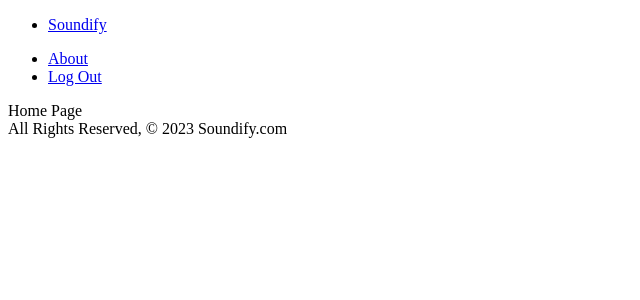
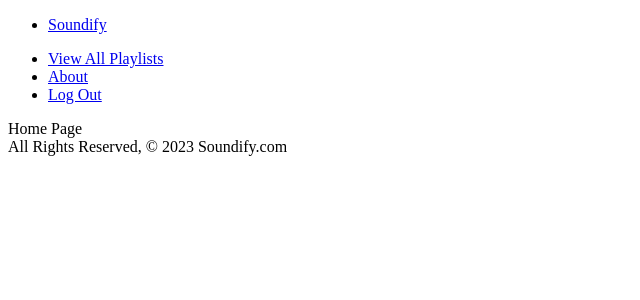
Before and after one commit to seanh101/Soundify, a Django app: page / in a window 1280 px wide. Shown: the top 300 px of the page, without its empty margins (0-640 px from the left). Run offline with Django 4.2, Linux system fonts and the light colour scheme; the visitor is signed in with stand-in values (Sample User, id 1).

Commit message:
Creates playlist index anad detail templates.
Co-authored-by: Jon Schiavone <jonschiavoneucf@gmail.com>
Co-authored-by: Sean Harrington <seanharrington4189@gmail.com>
Co-authored-by: Ian Abbene <ianabbene@gmail.com>
Co-authored-by: Marley Sellem <mzsellem@hotmail.com>
Co-authored-by: Chase Hilsinger <chasehilsinger@gmail.com>

```diff
--- a/main_app/templates/base.html
+++ b/main_app/templates/base.html
@@ -18,6 +18,7 @@
                 </ul>
                 <ul>
                     {% if user.is_authenticated %}
+                    <li><a href="{% url 'playlists_index' %}">View All Playlists</a></li>
                     <li><a href="{% url 'about' %}">About</a></li>
                     <li><a href="{% url 'logout' %}">Log Out</a></li>
                   {% else %}
--- a/main_app/templates/playlists/index.html
+++ b/main_app/templates/playlists/index.html
@@ -0,0 +1,6 @@
+{% extends 'base.html' %}
+{% block content %}
+
+<h1>Playlists</h1>
+
+{% endblock %}
--- a/main_app/urls.py
+++ b/main_app/urls.py
@@ -4,5 +4,7 @@ from . import views
 urlpatterns = [
     path('', views.home, name='home'),
     path('about/', views.about, name='about'),
+    path('playlists/', views.playlists_index, name='playlists_index'),
+    path('playlists/<int:playlist_id>/', views.playlists_detail, name='playlists_detail'),
     path('accounts/signup/', views.signup, name='signup'),
 ]
--- a/main_app/views.py
+++ b/main_app/views.py
@@ -14,11 +14,19 @@ def home(request):
 def about(request):
     return render(request, 'about.html')
 
-def playlist_index(reqeust):
-    pass
+@login_required
+def playlists_index(request):
+    playlists = Playlist.objects.filter(user=request.user)
+    return render(request, 'playlists/index.html', {
+        'playlists': playlists
+    })
 
-def playlist_detail(request):
-    pass
+def playlists_detail(request, playlist_id):
+    playlist = Playlist.objects.get(id=playlist_id)
+    return render(request, 'playlists/detail.html', {
+        'playlist': playlist
+    })
+
 
 def signup(request):
     error_message = ''
```
Also changed, not shown: main_app/templates/playlists/detail.html (+19 -0 lines).
